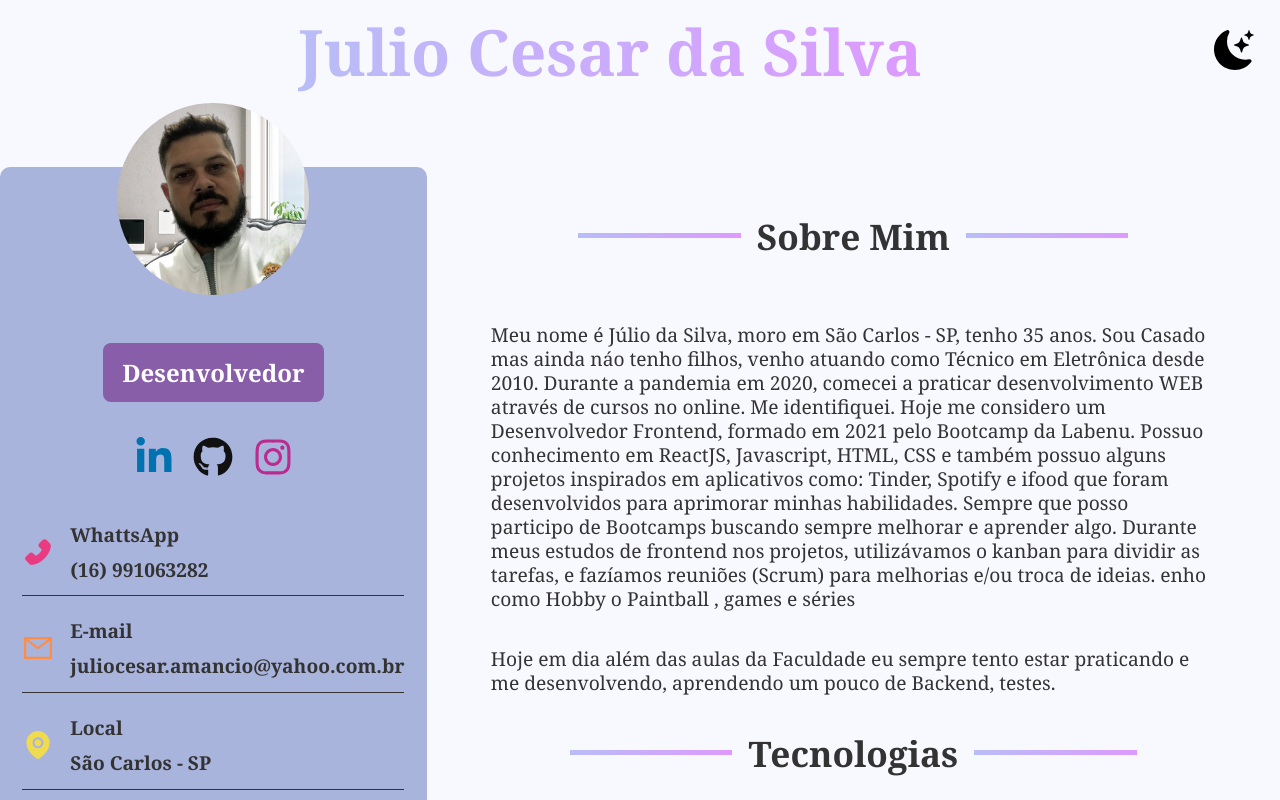
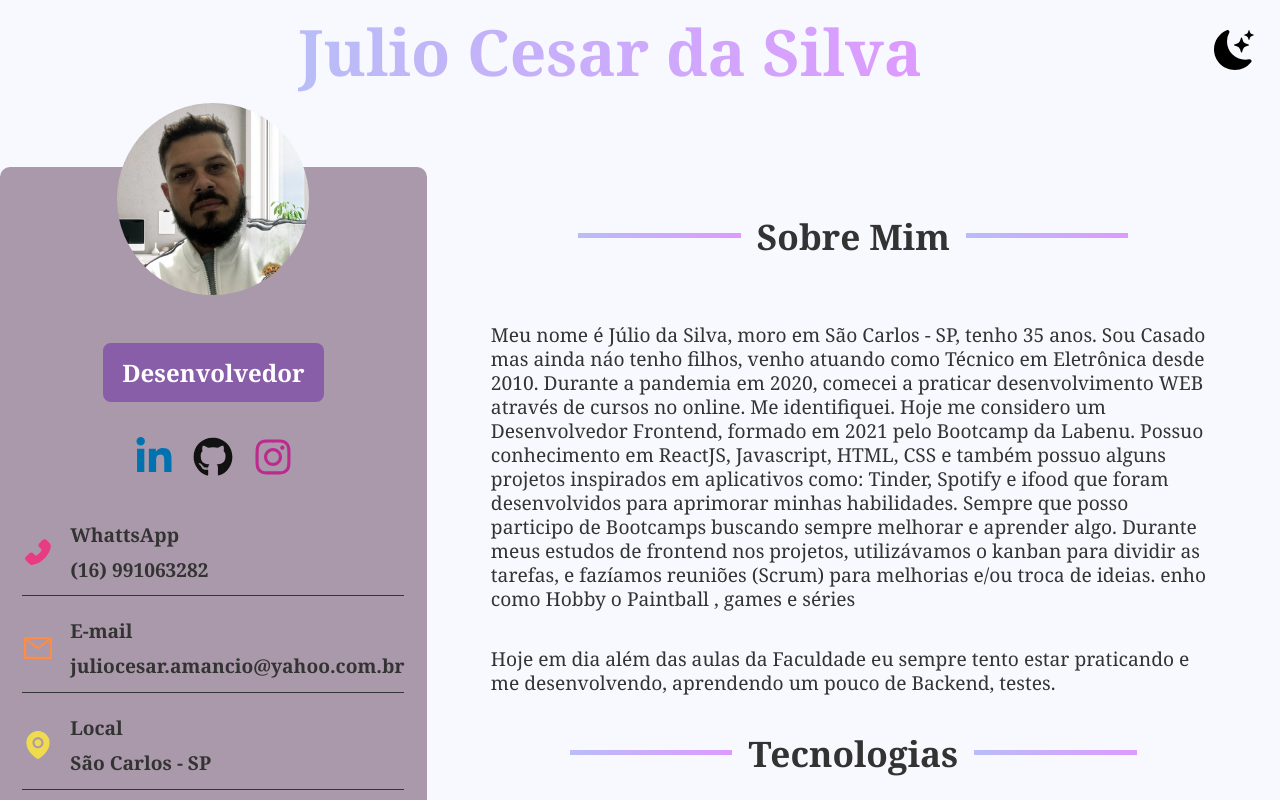
Before and after one commit to JulioSilvaa/portifolio, a React (Vite) app: page / in a window 1280 px wide. Shown: the top 800 px of the page. Built offline with nearby package versions, Linux system fonts and the light colour scheme.

Commit message:
alterando cor principal

```diff
--- a/src/style/ColorTheme.js
+++ b/src/style/ColorTheme.js
@@ -1,7 +1,7 @@
 export const lightTheme = {
   colors: {
     backgroundBody: '#f8f8ff',
-    principal: '#A9B4dd',
+    principal: '#A9a',
     iconDark: '#000',
     textColor: '#333',
     gradienteH1: 'linear-gradient(90deg, rgba(185,189,247,1) 0%, rgba(221,154,255,1) 100%);',
```
